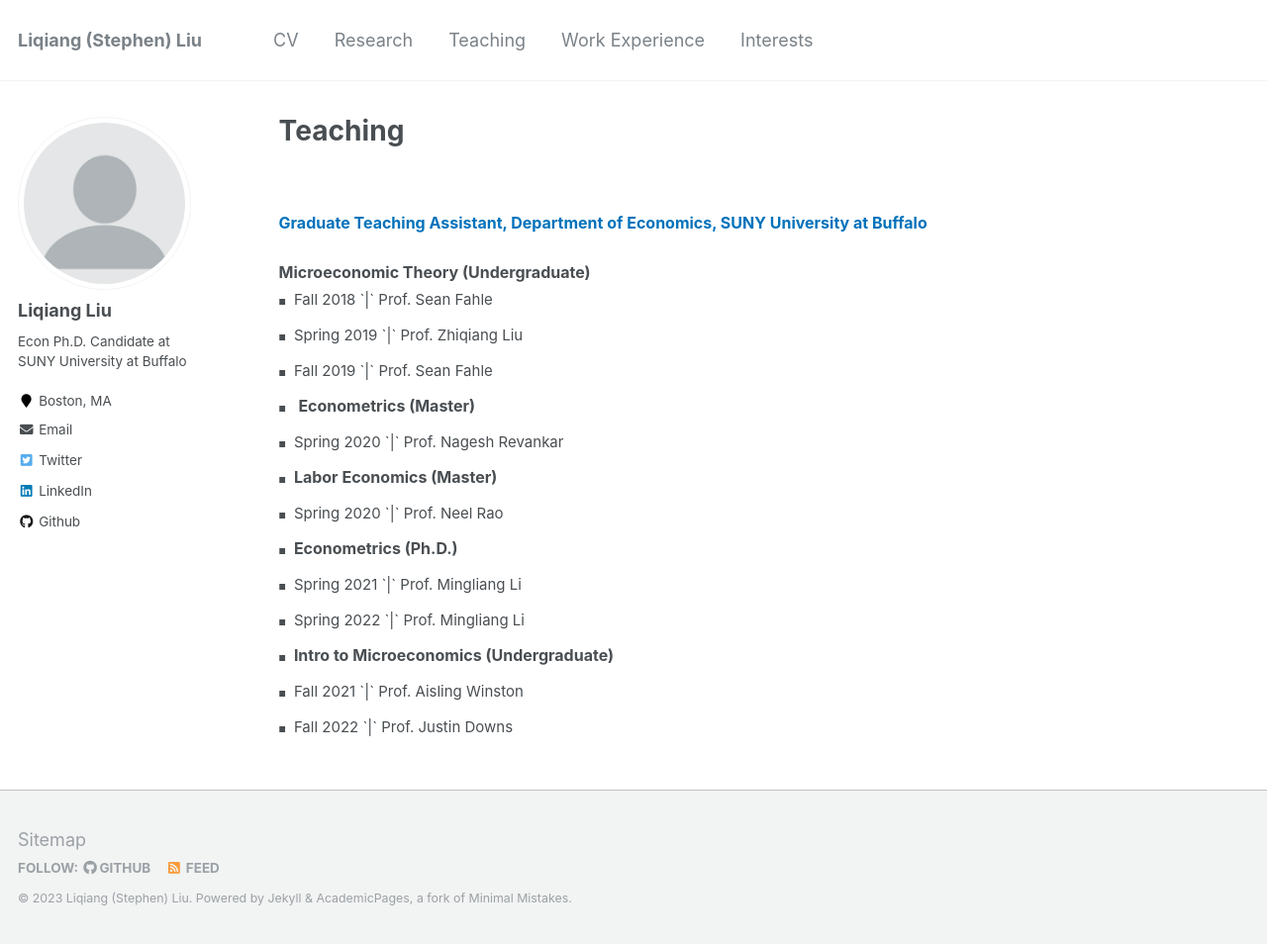
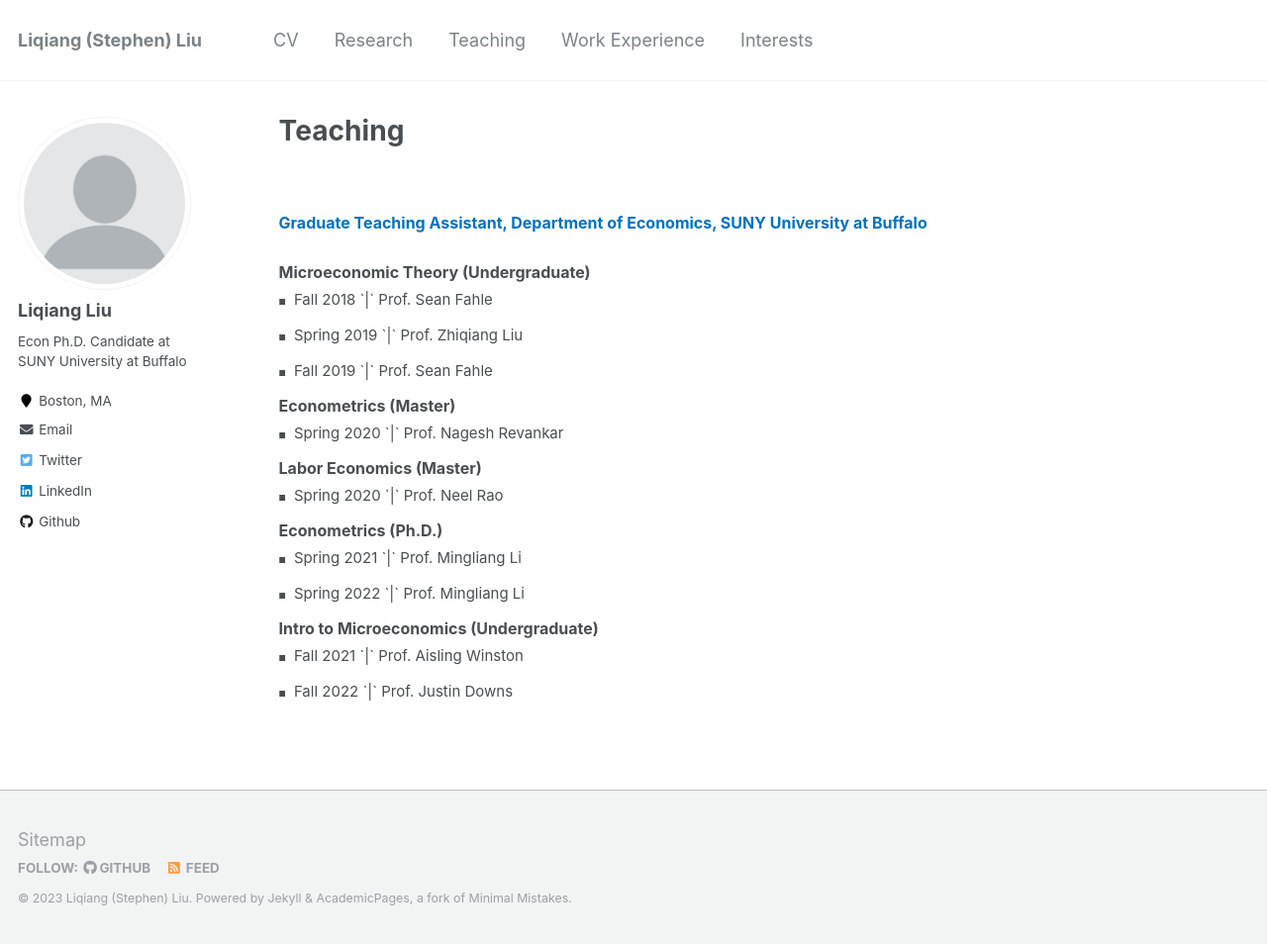
Before and after one commit to Liqiang-Liu/Liqiang-Liu.github.io, a Jekyll site: the page built from _pages/teaching.md, in a window 1280 px wide and 954 px high. Shown: the whole window at 99% size. Built offline with Jekyll 4.4.1, drawn with Linux system fonts in a browser that asks for light colours.

Commit message:
Update teaching.md

```diff
--- a/_pages/teaching.md
+++ b/_pages/teaching.md
@@ -35,28 +35,28 @@
       <li><span style="font-size: 15px;">Fall   2019 `|` Prof. Sean Fahle</span></li>
      </ul>
 
-  <li><span style="font-size: 16px;"> <strong>Econometrics (Master)</strong></span>
+  <span style="font-size: 16px;"> <strong>Econometrics (Master)</strong></span>
     <ul class="custom-bullet">
       <li><span style="font-size: 15px;">Spring 2020 `|` Prof. Nagesh Revankar</span></li>
     </ul>
-  </li>
-  <li><span style="font-size: 16px;"><strong>Labor Economics (Master)</strong></span>
+
+  <span style="font-size: 16px;"><strong>Labor Economics (Master)</strong></span>
     <ul class="custom-bullet">
       <li><span style="font-size: 15px;">Spring 2020 `|` Prof. Neel Rao</span></li>
     </ul>
-  </li>
-  <li><span style="font-size: 16px;"><strong>Econometrics (Ph.D.)</strong></span>
+
+  <span style="font-size: 16px;"><strong>Econometrics (Ph.D.)</strong></span>
     <ul class="custom-bullet">
       <li><span style="font-size: 15px;">Spring 2021 `|` Prof. Mingliang Li</span></li>
       <li><span style="font-size: 15px;">Spring 2022 `|` Prof. Mingliang Li</span></li>
     </ul>
-  </li>
-  <li><span style="font-size: 16px;"><strong>Intro to Microeconomics (Undergraduate)</strong></span>
+
+  <span style="font-size: 16px;"><strong>Intro to Microeconomics (Undergraduate)</strong></span>
     <ul class="custom-bullet">
       <li><span style="font-size: 15px;">Fall   2021 `|` Prof. Aisling Winston</span></li>
       <li><span style="font-size: 15px;">Fall   2022 `|` Prof. Justin Downs</span></li>
     </ul>
-  </li>
+
 </ul>
 
 
```
